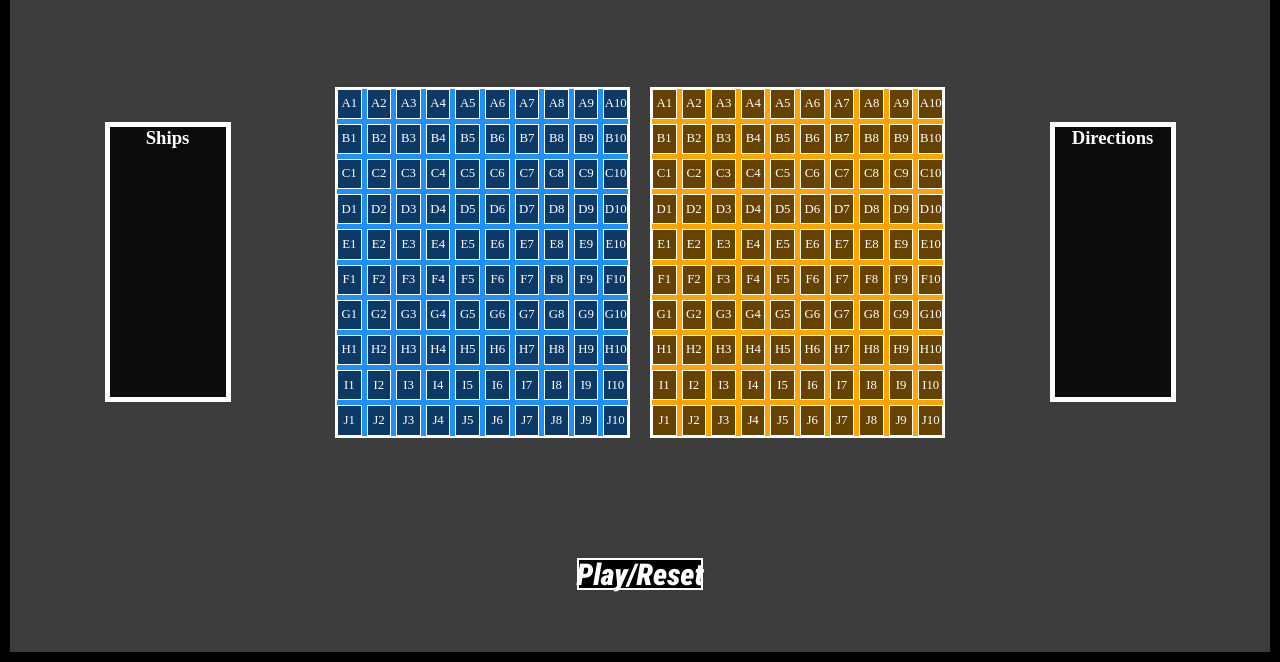
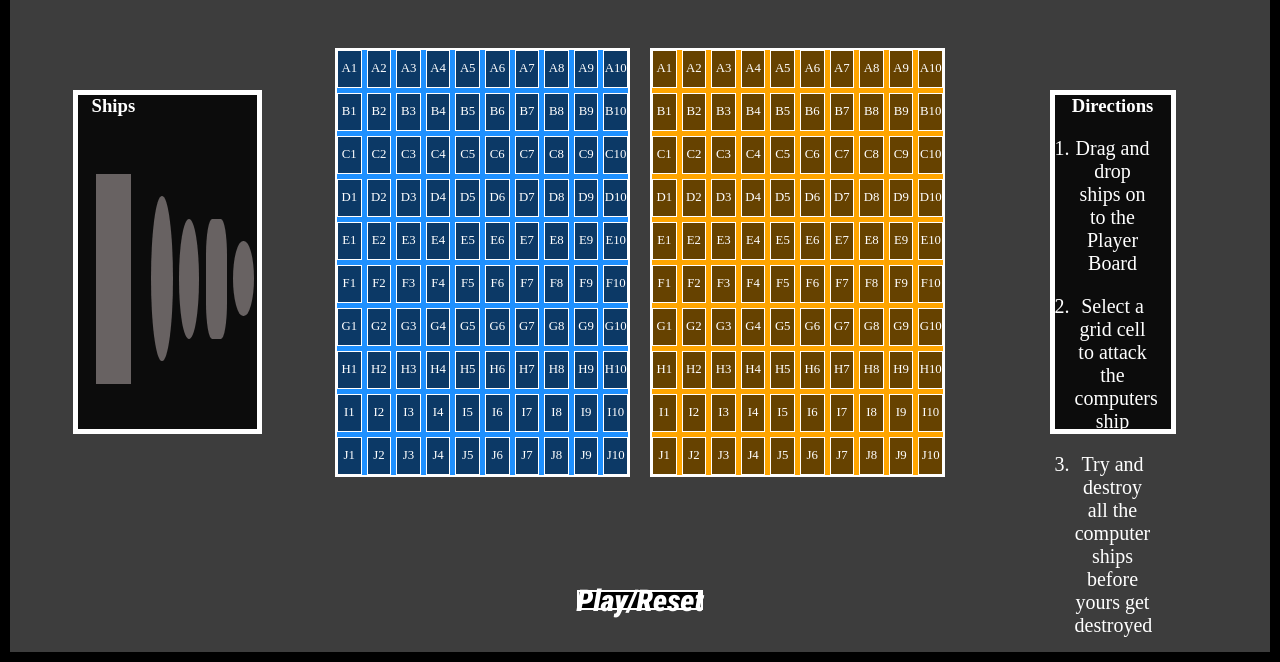
Before and after one commit to Mr-Spark3/BattleShip2, a plain HTML site: page index.html in a window 1280 px wide. Shown: the part 138-800 px from the top of the page. Drawn offline with Linux system fonts and the light colour scheme; a web font is replaced by a local one.

Commit message:
Ships styling and ships array

```diff
--- a/index.html
+++ b/index.html
@@ -18,26 +18,28 @@
     <div class="game-title"><h1>BattleShip</h1></div>
 
      <div class="ship-container" id="shipContainer">
-        <h3>Ships</h3>
-        <div class="ship carrier"></div>
-        <div class="ship battleship"></div>
-        <div class="ship cruiser"></div>
-        <div class="ship submarine"></div>
-        <div class="ship destroyer"></div>
+        <h3 class="shiptitle">Ships</h3>
+        <div class="ship carrier" ></div>
+        <div class="ship battleship" ></div>
+        <div class="ship cruiser" ></div>
+        <div class="ship submarine" ></div>
+        <div class="ship destroyer" ></div>
      </div>
 
      <div class="direction-container" id="directionContainer">
         <h3>Directions</h3>
-        <ol></ol>
-        <ol></ol>
-        <ol></ol>
+        <ol>
+            <li class="list">Drag and drop ships on to the Player Board</li>
+            <li class="list">Select a grid cell to attack the computers ship</li>
+            <li class="list">Try and destroy all the computer ships before yours get destroyed</li>
+        </ol>
      </div>
     <div class="container">
         <div id="playerBoard" class="board"></div>
         <div id="computerBoard" class="board"></div>
     </div>
 
-    <div class="play-button" id="playButton"><button>Play/Reset</button></div>
+    <div class="play-button" id="playGameButton"><button>Play/Reset</button></div>
 
 </body>
 </html>
--- a/script.js
+++ b/script.js
@@ -1,16 +1,26 @@
 //function to render game boards//
-function renderGameBoard(boardId) {
-    const board = document.getElementById(boardId);
+const playerBoard = Array.from({ length: 10 }, () => Array(10).fill(null));
+const computerBoard = Array.from({ length: 10 }, () => Array(10).fill(null));
+
+function renderGameBoard(boardId, board) {
+  const boardElement = document.getElementById(boardId);
+  boardElement.innerHTML = '';
   for (let row = 0; row < 10; row++) {
     for (let col = 0; col < 10; col++) {
       const cell = document.createElement('div');
       cell.className = 'cell';
       cell.textContent = `${String.fromCharCode(65 + row)}${col + 1}`;
-        board.appendChild(cell);
+      boardElement.appendChild(cell);
     }
   }
 }
-
-
     renderGameBoard('playerBoard');
     renderGameBoard('computerBoard');
+
+  const shipTypes = {
+    Carrier: { size: 5 },
+    Battleship: { size: 4 },
+    Cruiser: { size: 3 },
+    Submarine: { size: 3 },
+    Destroyer: { size: 2 }
+  };
--- a/style.css
+++ b/style.css
@@ -18,7 +18,6 @@
     grid-column: 2;
     margin: auto;
     font-size: 30px;
-
     font-family: 'Londrina Outline', sans-serif;
     color: #fff;
   }
@@ -60,21 +59,75 @@
 /*ship container styling*/
 
 .ship-container {
+    display: grid;
+    text-align: center;
+    grid-row: 2;
+    grid-column: 1;
+    grid-template-rows: 10% 90%;
     background-color: rgba(0,0,0, .8);
-    grid-column: 1;
-    grid-row: 2;
-    width: 40%;
+    width: 60%;
     height: 60%;
     margin: auto;
     border: 5px solid #fff;
-    border: 5px solid #fff;
-    color: #fff;
-    text-align: center;
+
 }
+.shiptitle {
+    color:#fff;
+
+
+}
+
 
 /*ships styling*/
 
+.carrier {
+    height: 70%;
+    width: 50%;
+    background-color: rgba(165,155,155, .6);
+    grid-row: 2;
 
+
+}
+.battleship {
+    height: 55%;
+    width: 80%;
+    background-color: rgba(165,155,155, .6);
+    border-radius: 60%;
+    grid-row: 2;
+
+
+}
+.cruiser {
+    height: 40%;
+    width: 75%;
+    grid-row: 2;
+    background-color: rgba(165,155,155, .6);
+    border-radius: 50%;
+
+}
+.submarine {
+    height: 40%;
+    width: 75%;
+    grid-row: 2;
+    margin-top: 5px;
+    border-radius: 30%;
+    background-color: rgba(165,155,155, .6);
+}
+.destroyer {
+    width: 75%;
+    height: 25%;
+    grid-row: 2;
+    background-color: rgba(165,155,155, .6);
+    border-radius: 70%;
+
+}
+.ship {
+    display: flex;
+    justify-content: space-between;
+    margin: auto;
+
+
+}
 
 /*direction container styling*/
 
@@ -90,6 +143,10 @@
     text-align: center;
 
 
+}
+.list {
+    font-size: 20px;
+    margin: 20px;
 }
 
 /*play-button styling*/
```
Lines whose indentation alone changed are shown as unchanged.
